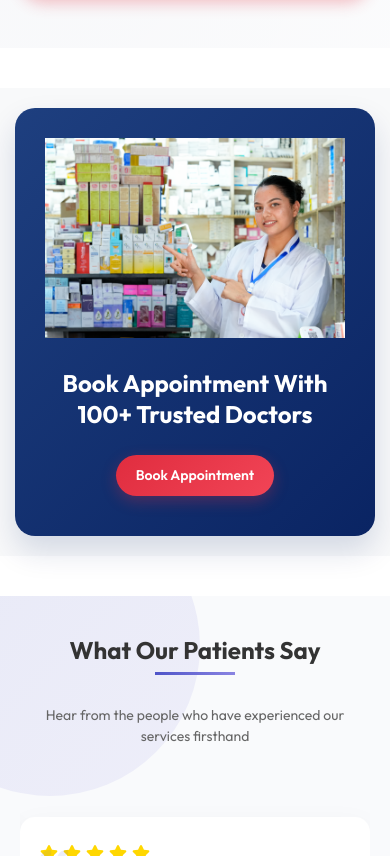
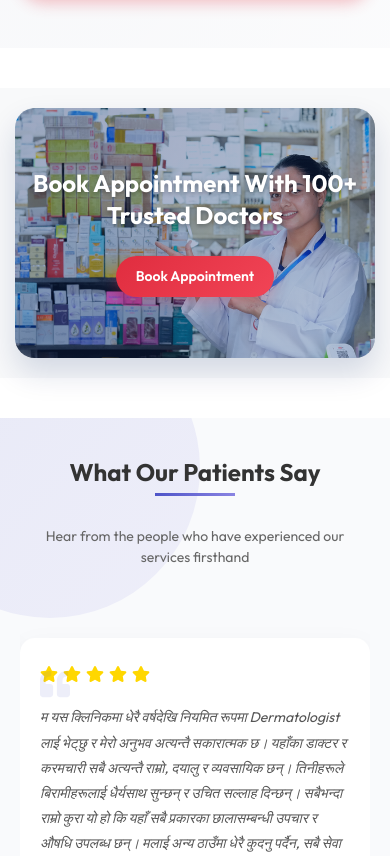
Before and after one commit to NidinaKoirala/surunga-medicine, a React (Create React App) app: page / in a window 390 px wide. Shown: the part 11144-12000 px from the top of the page. Built offline with nearby package versions, Linux system fonts and the light colour scheme.

Commit message:
used full size image in banner

```diff
--- a/src/Home/Banner.css
+++ b/src/Home/Banner.css
@@ -6,26 +6,57 @@
 }
 
 #banner-container {
-    background: linear-gradient(135deg, var(--primary-color-light, #1e3f7f), var(--primary-color, #0a2463));
     border-radius: 20px;
     overflow: hidden;
     box-shadow: 0 15px 30px rgba(10, 36, 99, 0.15);
     padding: 0;
+    position: relative;
 }
 
 .banner-content {
+    position: relative;
+    min-height: 400px;
     display: flex;
-    flex-direction: row;
     align-items: center;
-    justify-content: space-between;
-    position: relative;
+    justify-content: flex-start;
+}
+
+/* Background Image */
+.banner-background {
+    position: absolute;
+    top: 0;
+    left: 0;
+    width: 100%;
+    height: 100%;
+    z-index: 1;
+}
+
+.background-img {
+    width: 100%;
+    height: 100%;
+    object-fit: cover;
+    object-position: center;
+}
+
+/* Overlay for better text readability */
+.banner-overlay {
+    position: absolute;
+    top: 0;
+    left: 0;
+    width: 100%;
+    height: 100%;
+    background: linear-gradient(135deg,
+        rgba(10, 36, 99, 0.4),
+        rgba(30, 63, 127, 0.3));
+    z-index: 2;
 }
 
 /* Banner Text */
 .banner-text {
+    position: relative;
+    z-index: 3;
     padding: 40px;
-    flex: 1;
-    z-index: 2;
+    max-width: 600px;
 }
 
 .banner-title {
@@ -34,10 +65,13 @@
     font-weight: 700;
     line-height: 1.3;
     margin-bottom: 25px;
+    text-shadow: 0 2px 4px rgba(0, 0, 0, 0.3);
 }
 
 .appointment-btn {
-    background: linear-gradient(135deg, var(--secondary-color, #e02d3f), var(--secondary-color-light, #f14456));
+    background: linear-gradient(135deg,
+        var(--secondary-color, #e02d3f),
+        var(--secondary-color-light, #f14456));
     color: white;
     font-weight: 600;
     padding: 12px 28px;
@@ -52,68 +86,52 @@
 .appointment-btn:hover {
     transform: translateY(-3px);
     box-shadow: 0 8px 25px rgba(224, 45, 63, 0.4);
-    background: linear-gradient(135deg, var(--secondary-color-dark, #c01829), var(--secondary-color, #e02d3f));
-}
-
-/* Banner Image */
-.banner-image {
-    flex: 1;
-    display: flex;
-    justify-content: flex-end;
-    align-items: center;
-    position: relative;
-    height: 100%;
-}
-
-.banner-image img {
-    max-height: 350px;
-    object-fit: contain;
-    position: relative;
-    right: 0;
-    bottom: 0;
-    z-index: 1;
+    background: linear-gradient(135deg,
+        var(--secondary-color-dark, #c01829),
+        var(--secondary-color, #e02d3f));
 }
 
 /* Responsive Styles */
 @media screen and (max-width: 991px) {
+    .banner-content {
+        min-height: 350px;
+    }
+
     .banner-title {
         font-size: 28px;
     }
 
     .banner-text {
         padding: 30px;
-    }
-
-    .banner-image img {
-        max-height: 300px;
+        max-width: 500px;
     }
 }
 
 @media screen and (max-width: 768px) {
     .banner-content {
-        flex-direction: column-reverse;
+        min-height: 300px;
+        justify-content: center;
     }
 
     .banner-text {
         width: 100%;
         text-align: center;
-        padding: 30px 20px 40px;
+        padding: 30px 20px;
+        max-width: none;
     }
 
-    .banner-image {
-        width: 100%;
-        justify-content: center;
-        padding-top: 30px;
-    }
-
-    .banner-image img {
-        max-height: 250px;
+    .banner-title {
+        font-size: 26px;
     }
 }
 
 @media screen and (max-width: 576px) {
     .banner-section {
         padding: 20px 15px;
+    }
+
+    .banner-content {
+        min-height: 250px;
     }
 
     .banner-title {
@@ -125,7 +143,23 @@
         font-size: 14px;
     }
 
-    .banner-image img {
-        max-height: 200px;
+    .banner-text {
+        padding: 20px 15px;
     }
 }
+
+/* Alternative: If you want the text positioned differently */
+.banner-text.centered {
+    position: absolute;
+    top: 50%;
+    left: 50%;
+    transform: translate(-50%, -50%);
+    text-align: center;
+    width: 90%;
+    max-width: 600px;
+}
+
+.banner-text.right-aligned {
+    margin-left: auto;
+    text-align: right;
+}
--- a/src/Home/Banner.js
+++ b/src/Home/Banner.js
@@ -17,6 +17,15 @@ function Banner() {
         <section className="banner-section" id="banner">
             <div className="container" id="banner-container">
                 <div className="banner-content">
+                    {/* Background image */}
+                    <div className="banner-background">
+                        <img src={Bannerimg} alt="Doctor appointment" className="background-img" />
+                    </div>
+
+                    {/* Overlay for better text readability */}
+                    <div className="banner-overlay"></div>
+
+                    {/* Text content over the image */}
                     <div className="banner-text">
                         <h2 className="banner-title">
                             Book Appointment With 100+ Trusted Doctors
@@ -28,9 +37,6 @@ function Banner() {
                             Book Appointment
                         </button>
                     </div>
-                    <div className="banner-image">
-                        <img src={Bannerimg} alt="Doctor appointment" className="img-fluid" />
-                    </div>
                 </div>
             </div>
         </section>
```
